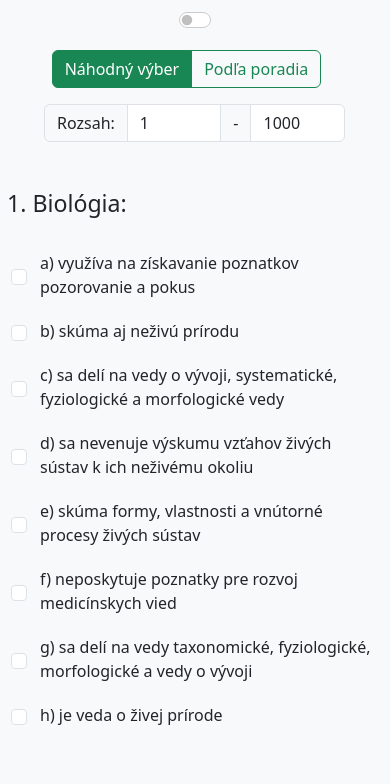
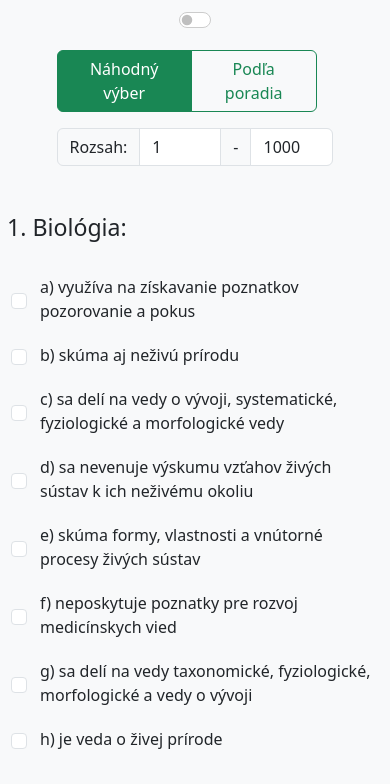
Before and after one commit to demoMedTest/demoMTest, a React (Vite) app: page / in a window 390 px wide. Shown: the top 784 px of the page. Built offline with nearby package versions, Linux system fonts and the light colour scheme.

Commit message:
size fix rozsah

```diff
--- a/src/App.css
+++ b/src/App.css
@@ -148,7 +148,7 @@ input[type="number"] {
 @media (max-width: 580px) {
 
     .rangeHolder{
-      width: 300px !important;
+      width: 275px !important;
       display: flex !important;
       justify-content: center;
       align-items: center;
```
